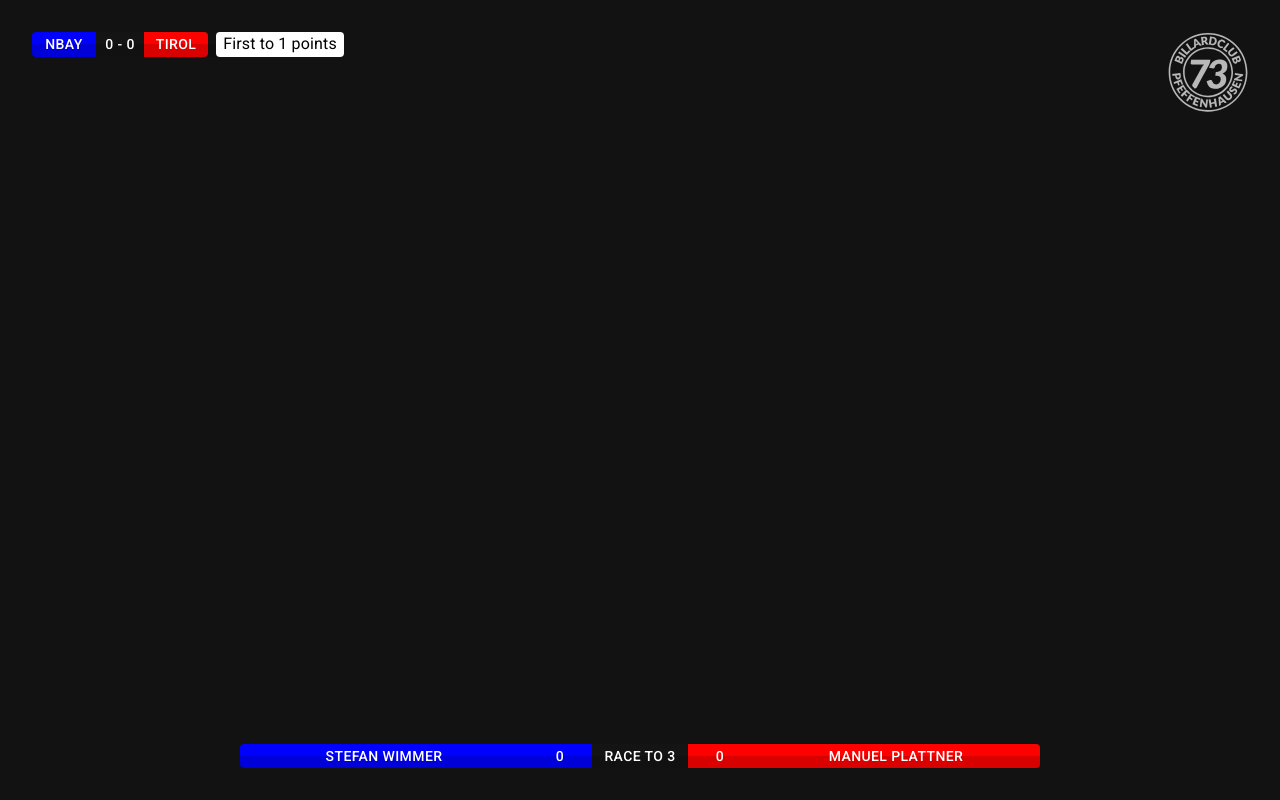
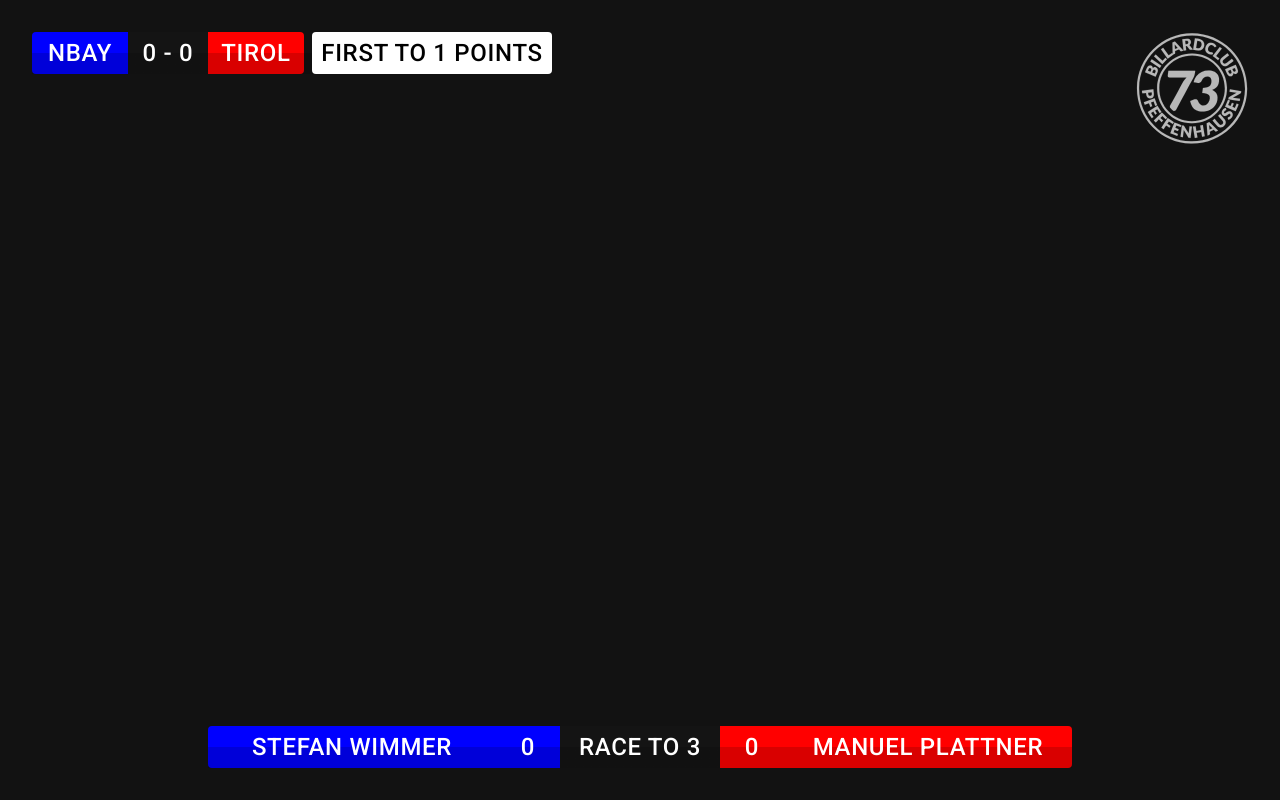
Before and after one commit to sbutz/poolscore, a React (Create React App) app: page /overlay in a window 1280 px wide. Built offline with nearby package versions, Linux system fonts and the light colour scheme; no server answers.

Commit message:
Increase font in overlay

```diff
--- a/src/views/StreamOverlay.tsx
+++ b/src/views/StreamOverlay.tsx
@@ -27,6 +27,8 @@ const dummyGame: Game = {
   state: getInitialState(Mode.Ball9),
 };
 
+const fontSize = 24;
+
 function MatchScore(matchday: Matchday) {
   const { games, names } = matchday;
   const firstTo = games.length / 2 + 1;
@@ -35,32 +37,34 @@ function MatchScore(matchday: Matchday) {
     <Stack direction="row" spacing={1} sx={{ backgroundImage }}>
       <Stack direction="row" sx={{ color: 'white' }}>
         <Typography
+          fontSize={fontSize}
           variant="button"
           sx={{
             backgroundColor: 'blue', borderTopLeftRadius: borderRadius, borderBottomLeftRadius: borderRadius, backgroundImage,
           }}
-          width="4rem"
+          width="6rem"
           textAlign="center"
         >
           {names.home}
         </Typography>
-        <Typography sx={{ backgroundColor: 'rgb(20, 20, 20)', backgroundImage }} width="3rem" textAlign="center" variant="button">
+        <Typography fontSize={fontSize} sx={{ backgroundColor: 'rgb(20, 20, 20)', backgroundImage }} width="5rem" textAlign="center" variant="button">
           {Matchday.getScore(matchday, 'home')}
           {' - '}
           {Matchday.getScore(matchday, 'guest')}
         </Typography>
         <Typography
+          fontSize={fontSize}
           variant="button"
           sx={{
             backgroundColor: 'red', borderTopRightRadius: borderRadius, borderBottomRightRadius: borderRadius, backgroundImage,
           }}
-          width="4rem"
+          width="6rem"
           textAlign="center"
         >
           {names.guest}
         </Typography>
       </Stack>
-      <Typography sx={{ color: 'black', backgroundColor: 'white', borderRadius }} width="8rem" textAlign="center">
+      <Typography variant="button" fontSize={fontSize} sx={{ color: 'black', backgroundColor: 'white', borderRadius }} width="15rem" textAlign="center">
         {`First to ${firstTo} points`}
       </Typography>
     </Stack>
@@ -72,6 +76,7 @@ function GameScore({ names, raceTo, state }: Game) {
     <Stack direction="row" spacing={0} sx={{ backgroundImage, color: 'white' }}>
       <Typography
         variant="button"
+        fontSize={fontSize}
         sx={{
           backgroundColor: 'blue', backgroundImage, borderTopLeftRadius: borderRadius, borderBottomLeftRadius: borderRadius,
         }}
@@ -81,6 +86,7 @@ function GameScore({ names, raceTo, state }: Game) {
         {names.home}
       </Typography>
       <Typography
+        fontSize={fontSize}
         variant="button"
         sx={{ backgroundColor: 'blue', backgroundImage }}
         width="4rem"
@@ -88,10 +94,11 @@ function GameScore({ names, raceTo, state }: Game) {
       >
         {state.home.score}
       </Typography>
-      <Typography sx={{ backgroundColor: 'rgb(20, 20, 20)', backgroundImage }} width="6rem" textAlign="center" variant="button">
+      <Typography fontSize={fontSize} sx={{ backgroundColor: 'rgb(20, 20, 20)', backgroundImage }} width="10rem" textAlign="center" variant="button">
         {`Race to ${raceTo}`}
       </Typography>
       <Typography
+        fontSize={fontSize}
         variant="button"
         sx={{ backgroundColor: 'red', backgroundImage }}
         width="4rem"
@@ -100,6 +107,7 @@ function GameScore({ names, raceTo, state }: Game) {
         {state.guest.score}
       </Typography>
       <Typography
+        fontSize={fontSize}
         variant="button"
         sx={{
           backgroundColor: 'red', backgroundImage, borderTopRightRadius: borderRadius, borderBottomRightRadius: borderRadius,
@@ -133,7 +141,7 @@ export default function StreamOverlay() {
         }}
       >
         {/* TODO: Use club's logo */}
-        <BC73 fill="0xffffff" stroke="white" width="5rem" height="5rem" opacity={0.7} />
+        <BC73 fill="0xffffff" stroke="white" width="7rem" height="7rem" opacity={0.7} />
       </Box>
       <Stack
         alignItems="center"
```
